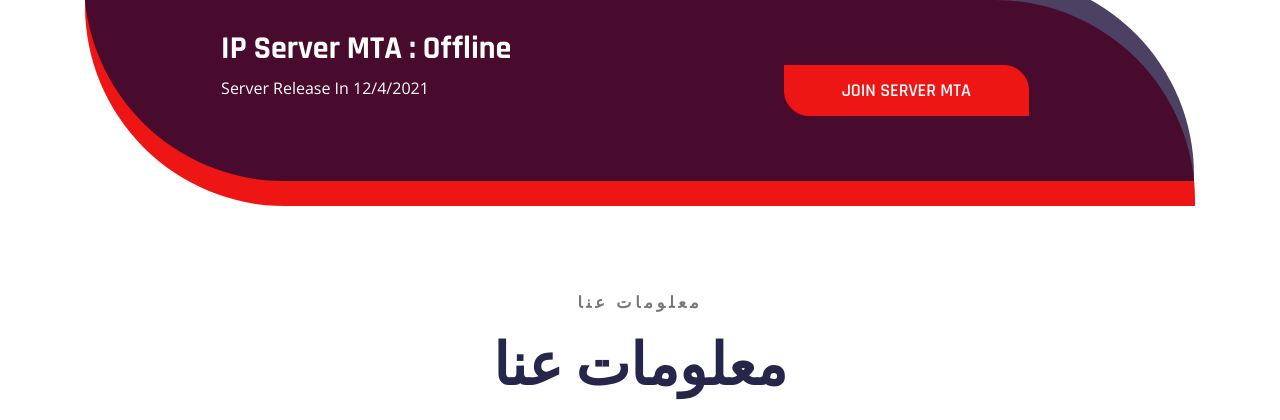
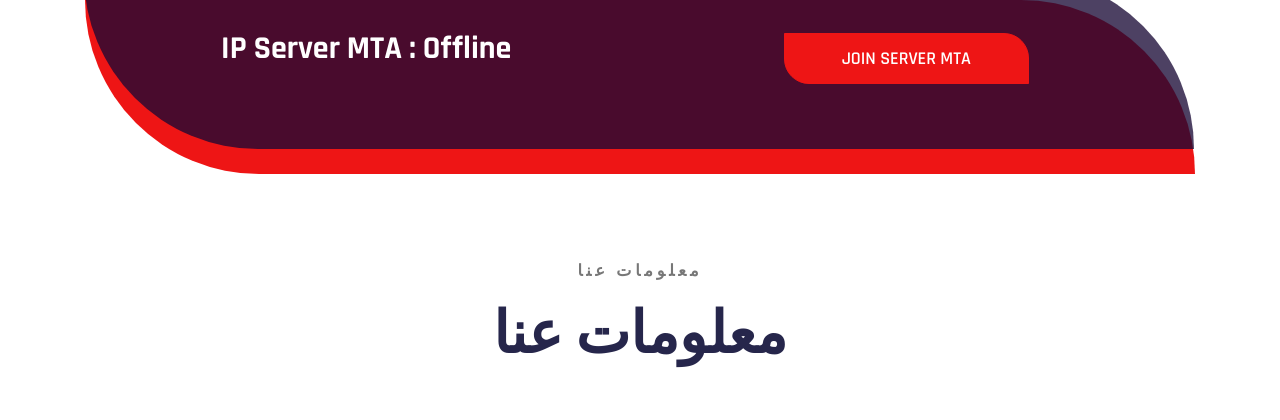
Before and after one commit to Ameir07/ArabStar, a PHP site: page / in a window 1280 px wide. Shown: the part 800-1220 px from the top of the page. Run offline with PHP 8.4, Linux system fonts and the light colour scheme.

Commit message:
Update and rename index.html to index.php

```diff
--- a/index.html
+++ b/index.php
@@ -139,7 +139,7 @@
             <div class="cta-content d-xl-flex align-items-center justify-content-around text-center text-xl-left">
                 <div class="content" data-aos="fade-right" data-aos-delay="200">
                     <h2>IP Server MTA : Offline</h2>
-                    <p>Server Release In 12/4/2021</p>
+                    <p></p>
                 </div>
                 <div class="subscribe-btn" data-aos="fade-left" data-aos-delay="400" data-aos-offset="0">
                     <a href="#" class="btn btn-primary">Join Server MTA</a>
```
